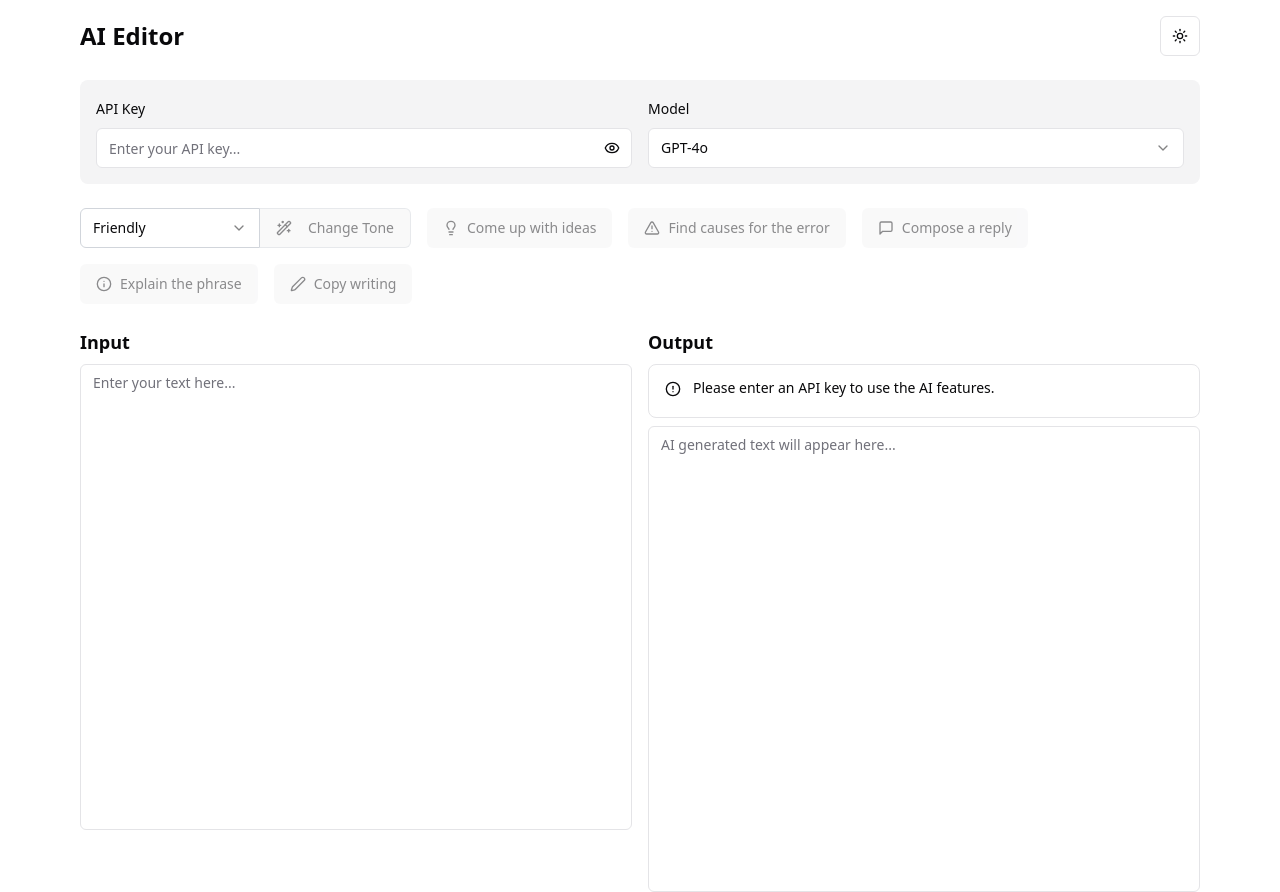
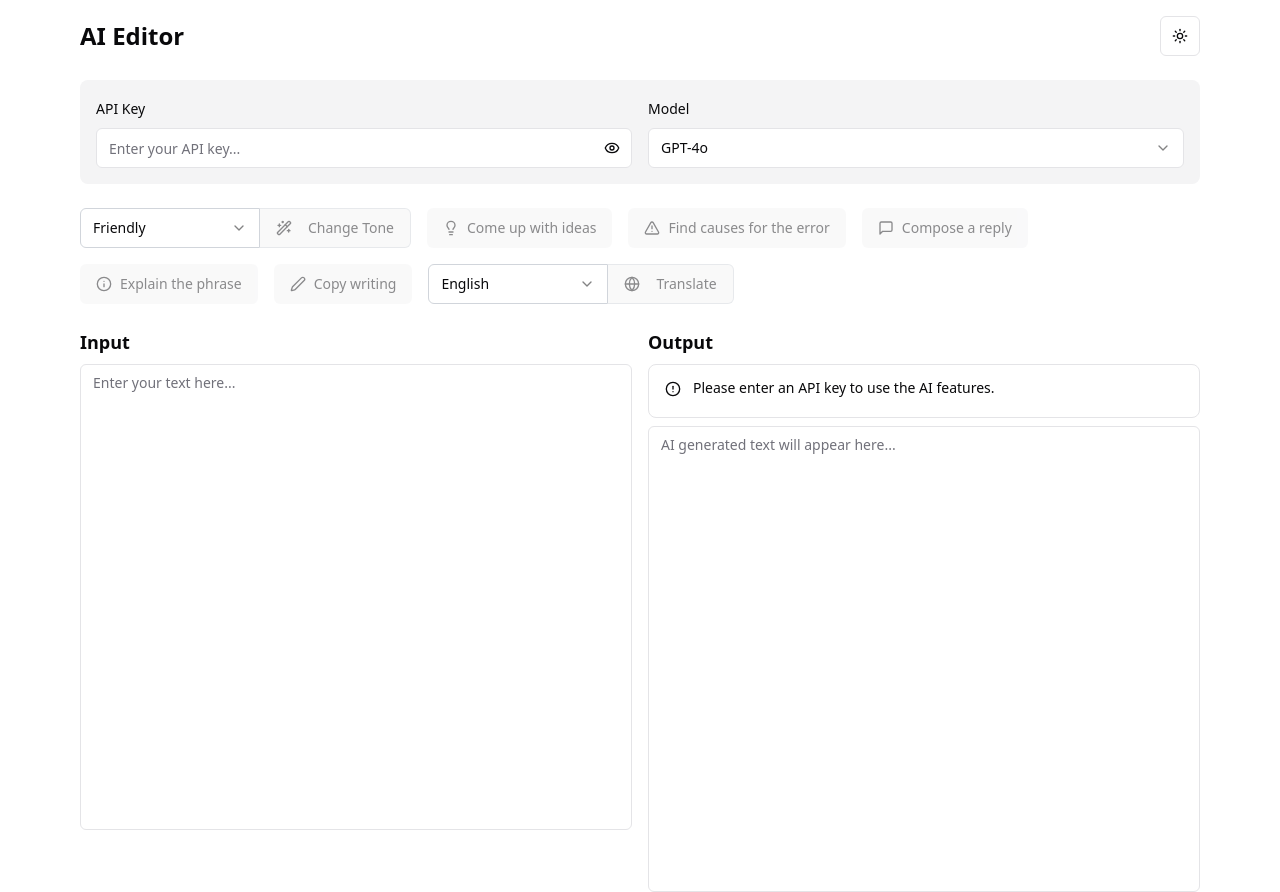
Before and after one commit to PikiLee/peditor, a React (Vite) app: page / in a window 1280 px wide. Built offline with nearby package versions, Linux system fonts and the light colour scheme.

Commit message:
feat: add translation template with multiple language options

```diff
--- a/src/template/index.ts
+++ b/src/template/index.ts
@@ -4,6 +4,7 @@ import { reply } from './reply'
 import { tones } from './tone'
 import { explanation } from './explanation'
 import { copyWriting } from './copy-writing'
+import { translate } from './translate'
 
 export const templates = [
   tones,
@@ -12,4 +13,5 @@ export const templates = [
   reply,
   explanation,
   copyWriting,
+  translate,
 ]
--- /dev/null
+++ b/src/template/translate.ts
@@ -0,0 +1,30 @@
+import { Globe } from 'lucide-react'
+import type { Template } from './type'
+
+const applyTemplate = (input: string, targetLanguage: string) => {
+  return `Your task is to perform a translation:
+Translate the following text to ${targetLanguage}:
+
+${input}`
+}
+
+export const translate: Template = {
+  type: 'group',
+  title: 'Translate',
+  Icon: Globe,
+  applyTemplate,
+  options: [
+    { title: 'English', value: 'English' },
+    { title: 'Arabic', value: 'Arabic' },
+    { title: 'Chinese', value: 'Chinese' },
+    { title: 'Dutch', value: 'Dutch' },
+    { title: 'French', value: 'French' },
+    { title: 'German', value: 'German' },
+    { title: 'Italian', value: 'Italian' },
+    { title: 'Japanese', value: 'Japanese' },
+    { title: 'Korean', value: 'Korean' },
+    { title: 'Portuguese', value: 'Portuguese' },
+    { title: 'Russian', value: 'Russian' },
+    { title: 'Spanish', value: 'Spanish' }
+  ]
+}
```
